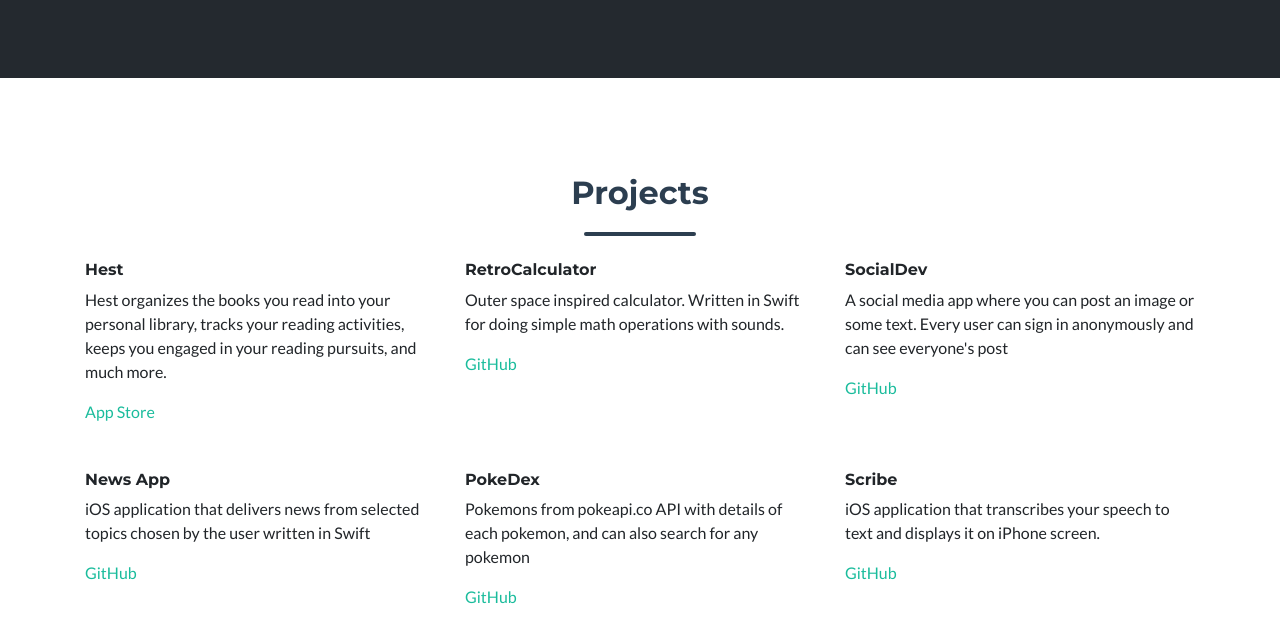
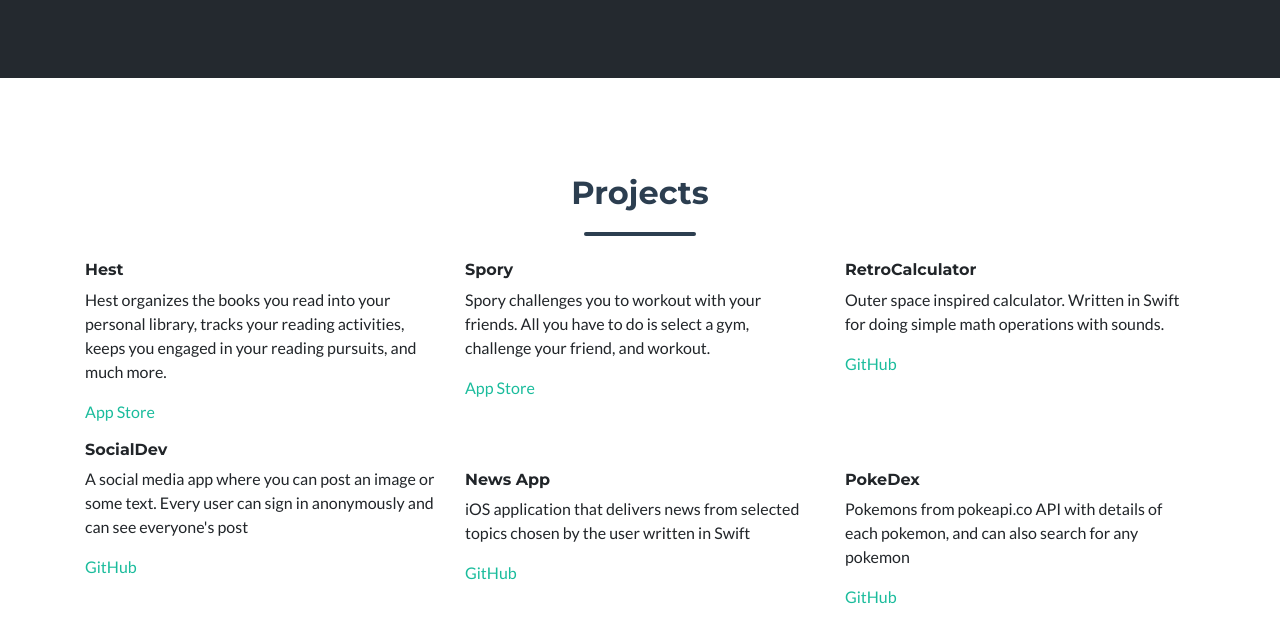
Before and after one commit to joseph-francis/portfolio, a website with bundled scripts: page index.html in a window 1280 px wide. Shown: the part 628-1250 px from the top of the page. Built offline with nearby package versions, Linux system fonts and the light colour scheme.

Commit message:
Spory update

```diff
--- a/index.html
+++ b/index.html
@@ -71,6 +71,16 @@
                       <h6>Hest</h6>
                       <p>Hest organizes the books you read into your personal library, tracks your reading activities, keeps you engaged in your reading pursuits, and much more.</p>
                       <p><a href="https://itunes.apple.com/us/app/hest-to-read-more/id1438938540?mt=8">App Store</a></p>
+                    </div>
+                  </div>
+                </div>
+                <div class="col-lg-4 col-sm-4">
+                  <div class="thumbnail">
+
+                    <div class="caption">
+                      <h6>Spory</h6>
+                      <p>Spory challenges you to workout with your friends. All you have to do is select a gym, challenge your friend, and workout.</p>
+                      <p><a href="https://apps.apple.com/us/app/spory/id1478321987">App Store</a></p>
                     </div>
                   </div>
                 </div>
```
